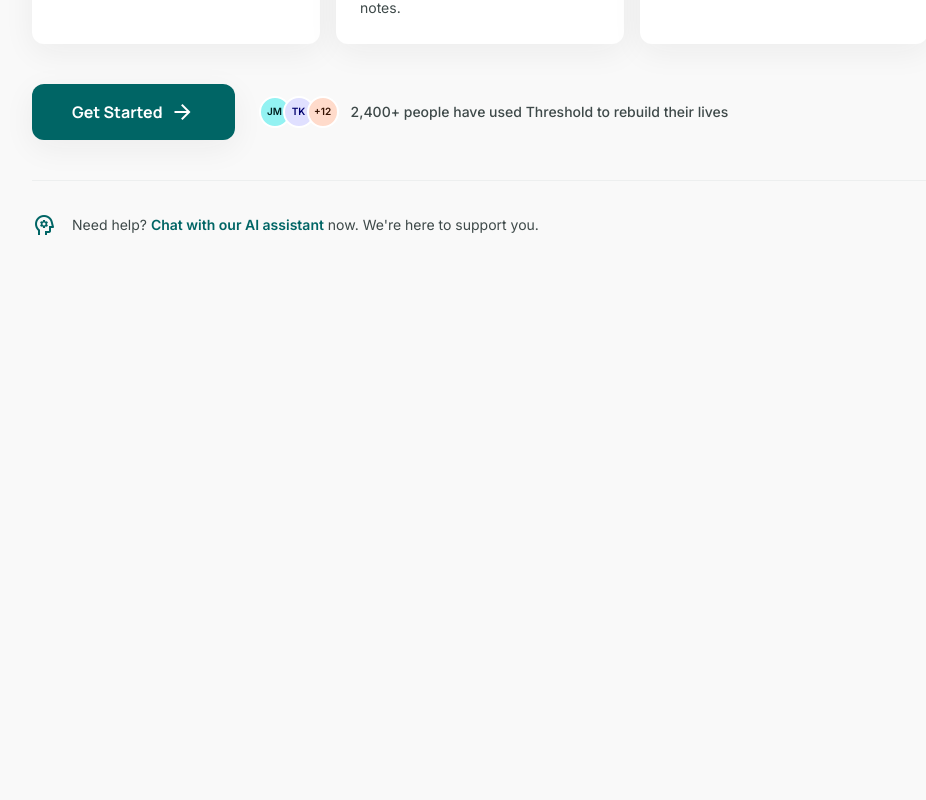
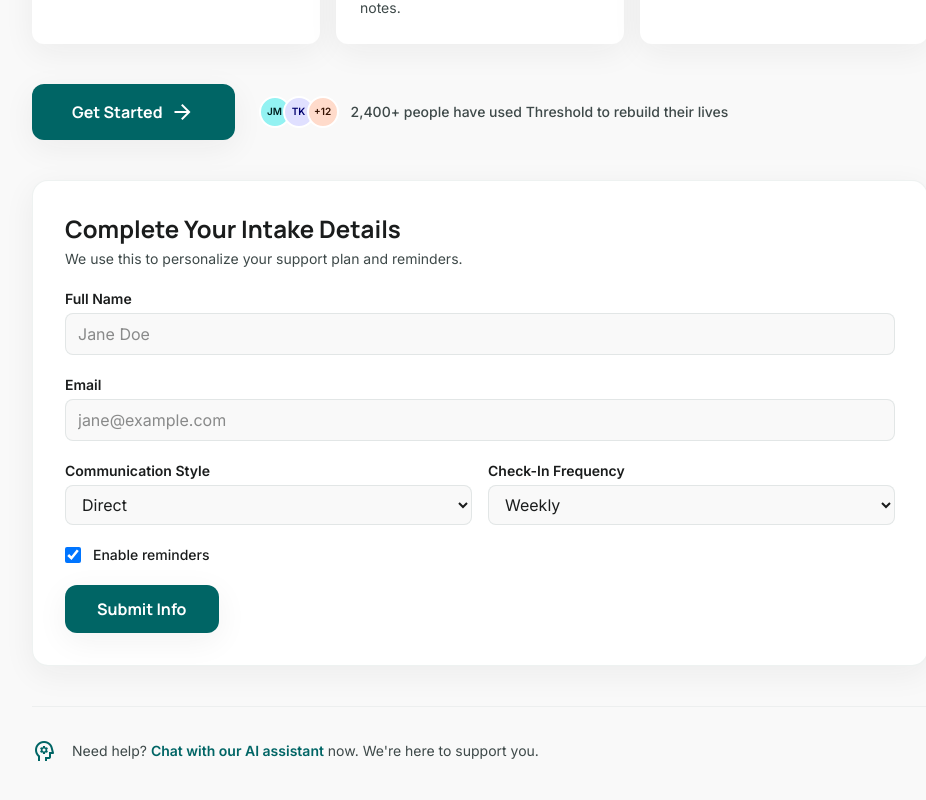
Before and after one commit to skylarrwang/threshold, a React (Vite) app in the folder frontend/: page /onboarding in a window 1280 px wide. Shown: the part 678-1478 px from the top of the page, without its empty margins (160-1086 px from the left). Before the commit the page ends 979 px from the top, so only its background shows below. Built offline with nearby package versions, Linux system fonts and the light colour scheme; no server answers.

Commit message:
feat(frontend): add backend integration for info collection

```diff
--- /dev/null
+++ b/frontend/src/components/infoCollection/InfoForm.tsx
@@ -0,0 +1,196 @@
+import { FormEvent, useState } from 'react';
+import type {
+  CheckInFrequency,
+  CommunicationStyle,
+  InfoCollectionPayload,
+} from '@/types/infoCollection';
+import { postCollectInfo } from '@/lib/api/infoCollection';
+
+const EMAIL_RE = /^[^\s@]+@[^\s@]+\.[^\s@]+$/;
+
+const initialPayload: InfoCollectionPayload = {
+  name: '',
+  email: '',
+  preferences: {
+    communicationStyle: 'direct',
+    checkInFrequency: 'weekly',
+    wantsReminders: true,
+  },
+};
+
+export function InfoForm() {
+  const [payload, setPayload] = useState<InfoCollectionPayload>(initialPayload);
+  const [errors, setErrors] = useState<{ name?: string; email?: string }>({});
+  const [isSubmitting, setIsSubmitting] = useState(false);
+  const [submitState, setSubmitState] = useState<{ type: 'success' | 'error'; message: string } | null>(null);
+
+  const validate = (nextPayload: InfoCollectionPayload): { name?: string; email?: string } => {
+    const nextErrors: { name?: string; email?: string } = {};
+
+    if (!nextPayload.name.trim()) {
+      nextErrors.name = 'Name is required.';
+    }
+
+    if (!nextPayload.email.trim()) {
+      nextErrors.email = 'Email is required.';
+    } else if (!EMAIL_RE.test(nextPayload.email)) {
+      nextErrors.email = 'Enter a valid email address.';
+    }
+
+    return nextErrors;
+  };
+
+  const handleSubmit = async (event: FormEvent<HTMLFormElement>) => {
+    event.preventDefault();
+
+    const nextErrors = validate(payload);
+    setErrors(nextErrors);
+    setSubmitState(null);
+
+    if (Object.keys(nextErrors).length > 0) {
+      return;
+    }
+
+    try {
+      setIsSubmitting(true);
+      const response = await postCollectInfo(payload);
+
+      setSubmitState({
+        type: 'success',
+        message: response.message ?? 'Your information was submitted successfully.',
+      });
+      setPayload(initialPayload);
+    } catch (error) {
+      const message = error instanceof Error ? error.message : 'Unable to submit your information.';
+      setSubmitState({ type: 'error', message });
+    } finally {
+      setIsSubmitting(false);
+    }
+  };
+
+  const updateCommunicationStyle = (value: CommunicationStyle) => {
+    setPayload((current) => ({
+      ...current,
+      preferences: {
+        ...current.preferences,
+        communicationStyle: value,
+      },
+    }));
+  };
+
+  const updateCheckInFrequency = (value: CheckInFrequency) => {
+    setPayload((current) => ({
+      ...current,
+      preferences: {
+        ...current.preferences,
+        checkInFrequency: value,
+      },
+    }));
+  };
+
+  return (
+    <form onSubmit={handleSubmit} className="bg-surface-container-lowest p-6 md:p-8 rounded-2xl border border-outline-variant/25 shadow-[0_8px_32px_rgba(26,28,28,0.06)] space-y-5">
+      <div>
+        <h2 className="text-2xl font-headline font-bold text-on-surface">Complete Your Intake Details</h2>
+        <p className="text-sm text-on-surface-variant mt-1">We use this to personalize your support plan and reminders.</p>
+      </div>
+
+      <div>
+        <label htmlFor="info-name" className="text-sm font-semibold text-on-surface block mb-1">
+          Full Name
+        </label>
+        <input
+          id="info-name"
+          type="text"
+          value={payload.name}
+          onChange={(event) => setPayload((current) => ({ ...current, name: event.target.value }))}
+          className="w-full rounded-lg border border-outline-variant/40 bg-surface px-3 py-2 text-on-surface focus:outline-none focus:ring-2 focus:ring-primary"
+          placeholder="Jane Doe"
+        />
+        {errors.name && <p className="mt-1 text-sm text-red-600">{errors.name}</p>}
+      </div>
+
+      <div>
+        <label htmlFor="info-email" className="text-sm font-semibold text-on-surface block mb-1">
+          Email
+        </label>
+        <input
+          id="info-email"
+          type="email"
+          value={payload.email}
+          onChange={(event) => setPayload((current) => ({ ...current, email: event.target.value }))}
+          className="w-full rounded-lg border border-outline-variant/40 bg-surface px-3 py-2 text-on-surface focus:outline-none focus:ring-2 focus:ring-primary"
+          placeholder="jane@example.com"
+        />
+        {errors.email && <p className="mt-1 text-sm text-red-600">{errors.email}</p>}
+      </div>
+
+      <div className="grid grid-cols-1 md:grid-cols-2 gap-4">
+        <div>
+          <label htmlFor="communication-style" className="text-sm font-semibold text-on-surface block mb-1">
+            Communication Style
+          </label>
+          <select
+            id="communication-style"
+            value={payload.preferences.communicationStyle}
+            onChange={(event) => updateCommunicationStyle(event.target.value as CommunicationStyle)}
+            className="w-full rounded-lg border border-outline-variant/40 bg-surface px-3 py-2 text-on-surface focus:outline-none focus:ring-2 focus:ring-primary"
+          >
+            <option value="direct">Direct</option>
+            <option value="gentle">Gentle</option>
+            <option value="informational">Informational</option>
+          </select>
+        </div>
+
+        <div>
+          <label htmlFor="check-in-frequency" className="text-sm font-semibold text-on-surface block mb-1">
+            Check-In Frequency
+          </label>
+          <select
+            id="check-in-frequency"
+            value={payload.preferences.checkInFrequency}
+            onChange={(event) => updateCheckInFrequency(event.target.value as CheckInFrequency)}
+            className="w-full rounded-lg border border-outline-variant/40 bg-surface px-3 py-2 text-on-surface focus:outline-none focus:ring-2 focus:ring-primary"
+          >
+            <option value="daily">Daily</option>
+            <option value="weekly">Weekly</option>
+            <option value="as_needed">As Needed</option>
+          </select>
+        </div>
+      </div>
+
+      <label className="inline-flex items-center gap-3 text-on-surface text-sm font-medium">
+        <input
+          type="checkbox"
+          checked={payload.preferences.wantsReminders}
+          onChange={(event) =>
+            setPayload((current) => ({
+              ...current,
+              preferences: {
+                ...current.preferences,
+                wantsReminders: event.target.checked,
+              },
+            }))
+          }
+          className="h-4 w-4 rounded border-outline-variant/40 text-primary focus:ring-primary"
+        />
+        Enable reminders
+      </label>
+
+      <div className="flex items-center justify-between gap-4 flex-wrap">
+        <button
+          type="submit"
+          disabled={isSubmitting}
+          className="w-full sm:w-auto px-8 py-3 bg-primary text-on-primary font-headline font-bold rounded-xl shadow-[0_8px_32px_rgba(26,28,28,0.06)] hover:bg-primary-container hover:text-on-primary-container disabled:opacity-60 disabled:cursor-not-allowed transition-all duration-150"
+        >
+          {isSubmitting ? 'Submitting...' : 'Submit Info'}
+        </button>
+        {submitState && (
+          <p className={`text-sm ${submitState.type === 'success' ? 'text-green-700' : 'text-red-600'}`}>
+            {submitState.message}
+          </p>
+        )}
+      </div>
+    </form>
+  );
+}
--- /dev/null
+++ b/frontend/src/lib/api/infoCollection.ts
@@ -0,0 +1,20 @@
+import type { InfoCollectionPayload, InfoCollectionResponse } from '@/types/infoCollection';
+
+const API_BASE_URL = import.meta.env.VITE_API_BASE_URL ?? 'http://localhost:3001/api';
+
+export async function postCollectInfo(payload: InfoCollectionPayload): Promise<InfoCollectionResponse> {
+  const response = await fetch(`${API_BASE_URL}/collect-info`, {
+    method: 'POST',
+    headers: {
+      'Content-Type': 'application/json',
+    },
+    body: JSON.stringify(payload),
+  });
+
+  if (!response.ok) {
+    const text = await response.text().catch(() => 'Unknown error');
+    throw new Error(`collect-info request failed (${response.status}): ${text}`);
+  }
+
+  return (await response.json()) as InfoCollectionResponse;
+}
--- a/frontend/src/pages/OnboardingPage.tsx
+++ b/frontend/src/pages/OnboardingPage.tsx
@@ -1,4 +1,5 @@
 import { useNavigate } from 'react-router-dom';
+import { InfoForm } from '@/components/infoCollection/InfoForm';
 
 const steps = [
   {
@@ -88,6 +89,10 @@ export function OnboardingPage() {
             </div>
           </div>
 
+          <div className="mb-10">
+            <InfoForm />
+          </div>
+
           {/* Support footer */}
           <div className="pt-8 border-t border-outline-variant/20">
             <div className="flex items-center gap-4 text-on-surface-variant">
--- /dev/null
+++ b/frontend/src/types/infoCollection.ts
@@ -0,0 +1,20 @@
+export type CommunicationStyle = 'direct' | 'gentle' | 'informational';
+export type CheckInFrequency = 'daily' | 'weekly' | 'as_needed';
+
+export interface InfoCollectionPreferences {
+  communicationStyle: CommunicationStyle;
+  checkInFrequency: CheckInFrequency;
+  wantsReminders: boolean;
+}
+
+export interface InfoCollectionPayload {
+  name: string;
+  email: string;
+  preferences: InfoCollectionPreferences;
+}
+
+export interface InfoCollectionResponse {
+  success: boolean;
+  message?: string;
+  id?: string;
+}
```
